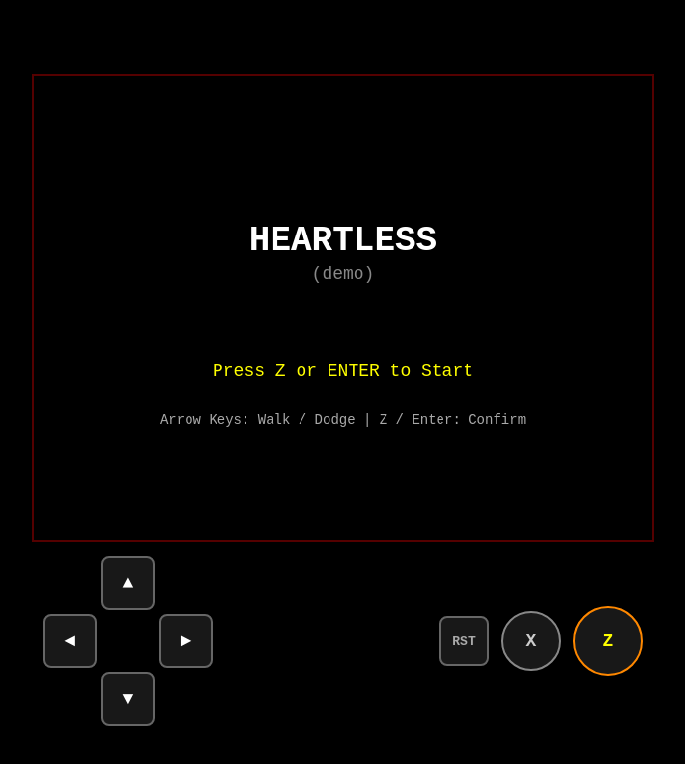
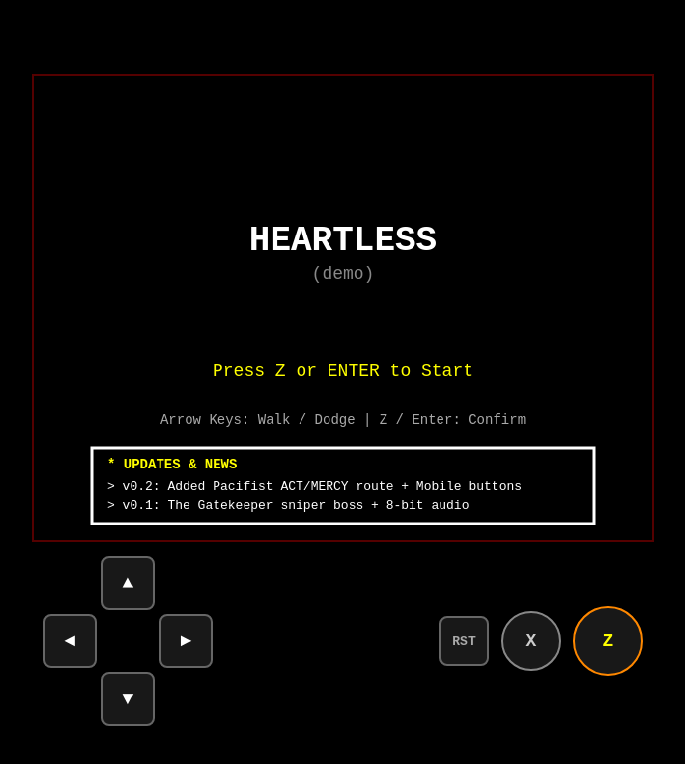
Before and after one commit to tc10954-lang/HEARTLESS-demo-, a plain HTML site: page index.html in a window 1280 px wide. Shown: the whole page, without its empty margins (297-982 px from the left). Drawn offline with Linux system fonts and the light colour scheme.

Commit message:
Add news.js script to index.html

```diff
--- a/index.html
+++ b/index.html
@@ -12,6 +12,7 @@
 <body>
   <canvas id="gameCanvas" width="640" height="480"></canvas>
   <script src="./intro-gate.js"></script>
+  <script src="./news.js"></script>
   <script src="./boss1-battle1.js"></script>
   <script src="./boss1-battle2.js"></script>
   <script src="./audio.js"></script>
```
